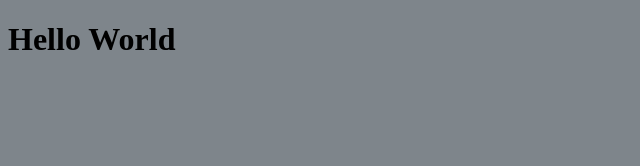
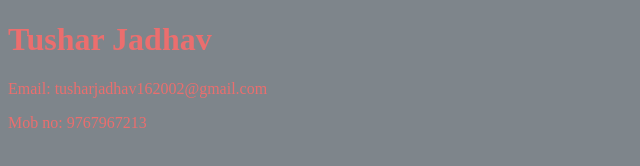
Before and after one commit to jadhavtushar1602/portfolio-site, a plain HTML site: page index.html in a window 1280 px wide. Shown: the whole page, without its empty margins (0-640 px from the left). Drawn offline with Linux system fonts and the light colour scheme.

Commit message:
Third change

```diff
--- a/index.html
+++ b/index.html
@@ -7,6 +7,8 @@
     <link rel="stylesheet" href="style.css">
 </head>
 <body>
-    <h1>Hello World</h1>
+    <h1 class="intro">Tushar Jadhav</h1>
+    <p class="intro">Email: tusharjadhav162002@gmail.com</p>
+    <p class="intro">Mob no: 9767967213</p>
 </body>
 </html>
--- a/style.css
+++ b/style.css
@@ -1,3 +1,7 @@
 *{
     background-color: rgb(126, 133, 139);
 }
+
+.intro{
+    color: rgb(235, 110, 110);
+}
```
